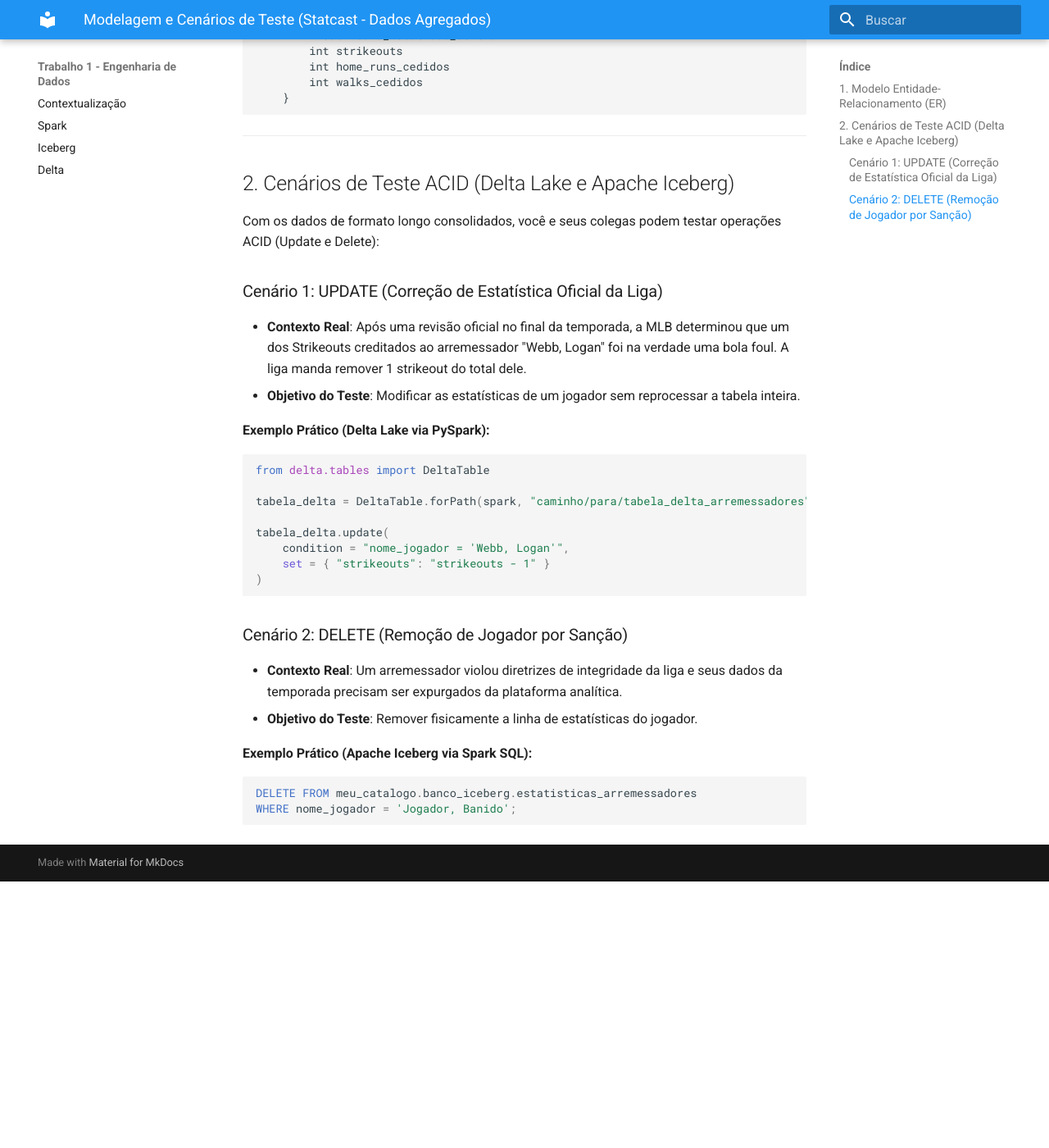
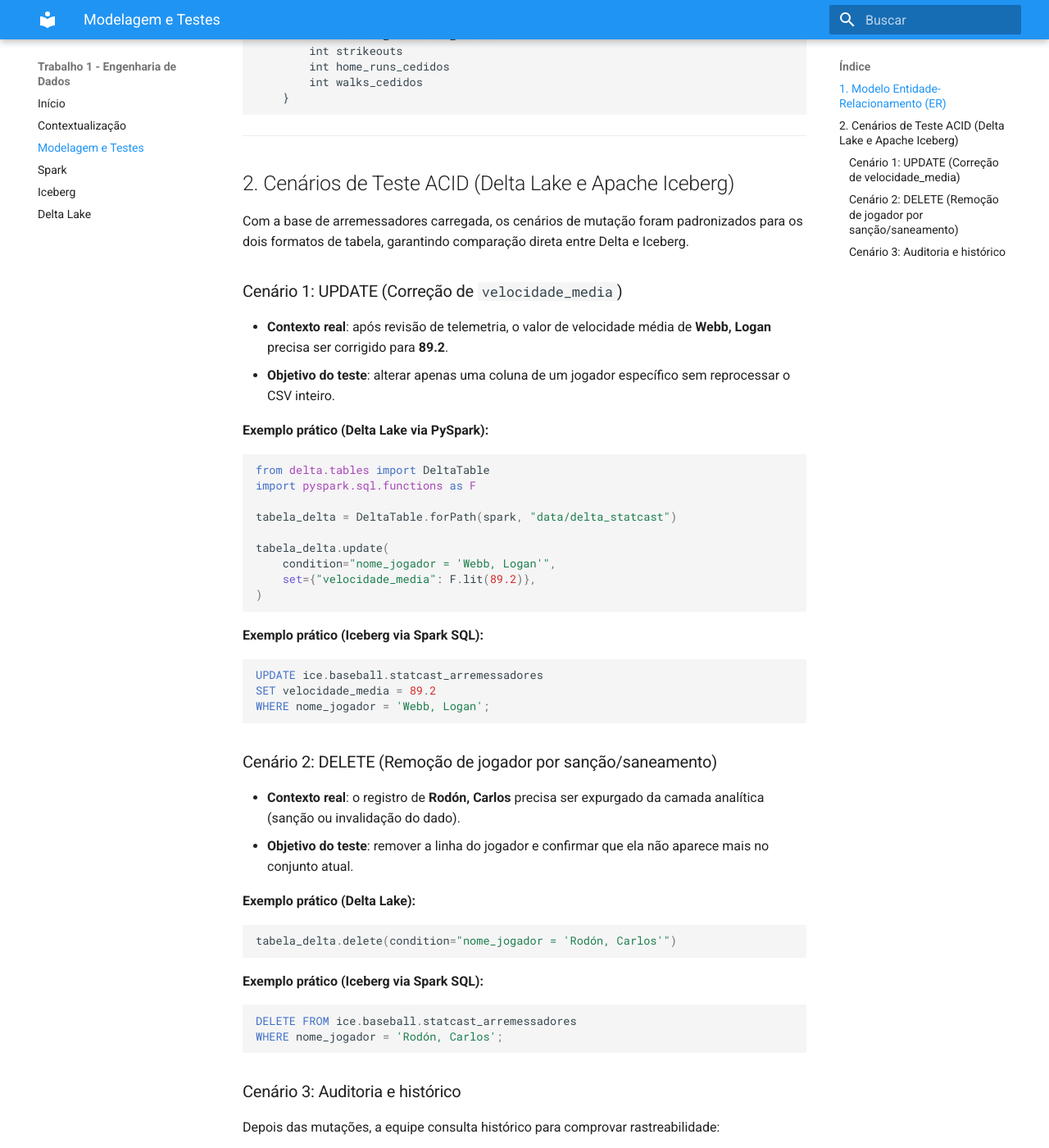
Before and after one commit to octaviodemos/trabalho1ed, an MkDocs documentation site: the page built from docs/modelagem_e_testes.md, in a window 1280 px wide and 1400 px high, scrolled down 523 px. Shown: the whole window at 82% size. Built offline with MkDocs 1.6.1 and Material for MkDocs 9.7.7, drawn with Linux system fonts in a browser that asks for light colours; before the commit the page ends 1598 px from its top, so only the background shows below that; some of the changed text lies outside the part shown.

Commit message:
feat: alinhar notebooks e documentação final do trabalho
Padroniza os fluxos Delta e Iceberg com cenários equivalentes de UPDATE/DELETE no Statcast, reforça a teoria em markdown e atualiza README/MkDocs para entrega acadêmica. Também ajusta dependências e lockfile para estabilizar o build da documentação.

Made-with: Cursor

````diff
--- a/docs/modelagem_e_testes.md
+++ b/docs/modelagem_e_testes.md
@@ -24,30 +24,56 @@ erDiagram
 
 ## 2. Cenários de Teste ACID (Delta Lake e Apache Iceberg)
 
-Com os dados de formato longo consolidados, você e seus colegas podem testar operações ACID (Update e Delete):
+Com a base de arremessadores carregada, os cenários de mutação foram padronizados para os dois formatos de tabela, garantindo comparação direta entre Delta e Iceberg.
 
-### Cenário 1: UPDATE (Correção de Estatística Oficial da Liga)
-* **Contexto Real**: Após uma revisão oficial no final da temporada, a MLB determinou que um dos Strikeouts creditados ao arremessador "Webb, Logan" foi na verdade uma bola foul. A liga manda remover 1 strikeout do total dele.
-* **Objetivo do Teste**: Modificar as estatísticas de um jogador sem reprocessar a tabela inteira.
+### Cenário 1: UPDATE (Correção de `velocidade_media`)
 
-**Exemplo Prático (Delta Lake via PySpark):**
+- **Contexto real**: após revisão de telemetria, o valor de velocidade média de **Webb, Logan** precisa ser corrigido para **89.2**.
+- **Objetivo do teste**: alterar apenas uma coluna de um jogador específico sem reprocessar o CSV inteiro.
+
+**Exemplo prático (Delta Lake via PySpark):**
+
 ```python
 from delta.tables import DeltaTable
+import pyspark.sql.functions as F
 
-tabela_delta = DeltaTable.forPath(spark, "caminho/para/tabela_delta_arremessadores")
+tabela_delta = DeltaTable.forPath(spark, "data/delta_statcast")
 
 tabela_delta.update(
-    condition = "nome_jogador = 'Webb, Logan'",
-    set = { "strikeouts": "strikeouts - 1" }
+    condition="nome_jogador = 'Webb, Logan'",
+    set={"velocidade_media": F.lit(89.2)},
 )
 ```
 
-### Cenário 2: DELETE (Remoção de Jogador por Sanção)
-* **Contexto Real**: Um arremessador violou diretrizes de integridade da liga e seus dados da temporada precisam ser expurgados da plataforma analítica.
-* **Objetivo do Teste**: Remover fisicamente a linha de estatísticas do jogador.
+**Exemplo prático (Iceberg via Spark SQL):**
 
-**Exemplo Prático (Apache Iceberg via Spark SQL):**
 ```sql
-DELETE FROM meu_catalogo.banco_iceberg.estatisticas_arremessadores
-WHERE nome_jogador = 'Jogador, Banido';
+UPDATE ice.baseball.statcast_arremessadores
+SET velocidade_media = 89.2
+WHERE nome_jogador = 'Webb, Logan';
 ```
+
+### Cenário 2: DELETE (Remoção de jogador por sanção/saneamento)
+
+- **Contexto real**: o registro de **Rodón, Carlos** precisa ser expurgado da camada analítica (sanção ou invalidação do dado).
+- **Objetivo do teste**: remover a linha do jogador e confirmar que ela não aparece mais no conjunto atual.
+
+**Exemplo prático (Delta Lake):**
+
+```python
+tabela_delta.delete(condition="nome_jogador = 'Rodón, Carlos'")
+```
+
+**Exemplo prático (Iceberg via Spark SQL):**
+
+```sql
+DELETE FROM ice.baseball.statcast_arremessadores
+WHERE nome_jogador = 'Rodón, Carlos';
+```
+
+### Cenário 3: Auditoria e histórico
+
+Depois das mutações, a equipe consulta histórico para comprovar rastreabilidade:
+
+- **Delta Lake**: `history()` e leitura por `versionAsOf`;
+- **Iceberg**: tabelas de metadados `snapshots` e `history`.
--- a/mkdocs.yml
+++ b/mkdocs.yml
@@ -12,7 +12,9 @@ markdown_extensions:
   - pymdownx.superfences
   - tables
 nav:
+  - Início: index.md
   - Contextualização: contextualizacao.md
+  - Modelagem e Testes: modelagem_e_testes.md
   - Spark: spark.md
   - Iceberg: iceberg.md
-  - Delta: delta.md
+  - Delta Lake: delta.md
--- a/pyproject.toml
+++ b/pyproject.toml
@@ -8,7 +8,7 @@ dependencies = [
     "delta-spark==3.2.0",
     "ipykernel>=7.2.0",
     "jupyterlab>=4.5.6",
-    "mkdocs-material>=9.7.6",
+    "mkdocs-material==9.5.34",
     "pyspark==3.5.3",
     "taskipy>=1.14.1",
 ]
@@ -25,4 +25,4 @@ docs_deploy = "mkdocs gh-deploy"
 generate_data = "python data/data_generator.py"
 
 # Limpeza de arquivos temporários do Spark (opcional)
-clean = "rm -rf data/warehouse data/tabela_vendas_delta"
+clean = "rm -rf data/warehouse data/iceberg_warehouse data/delta_statcast data/tabela_vendas_delta"
````
Also changed, not shown: README.md (+20 -10 lines), docs/iceberg.md (+7 -7 lines), docs/index.md (+10 -13 lines), docs/spark.md (+1 -1 lines), 3 other files.
